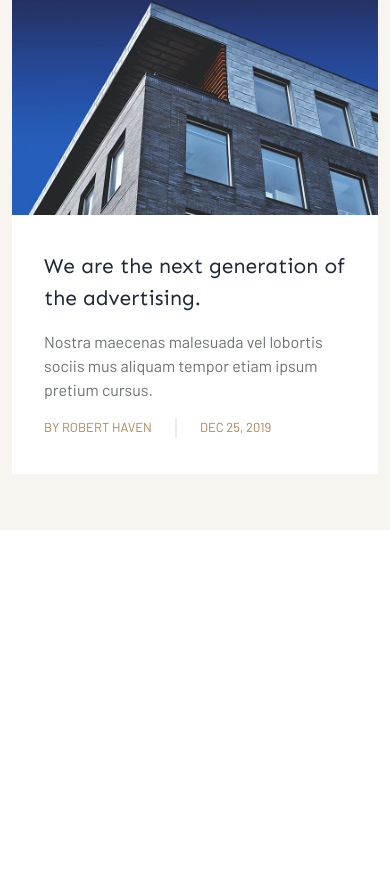
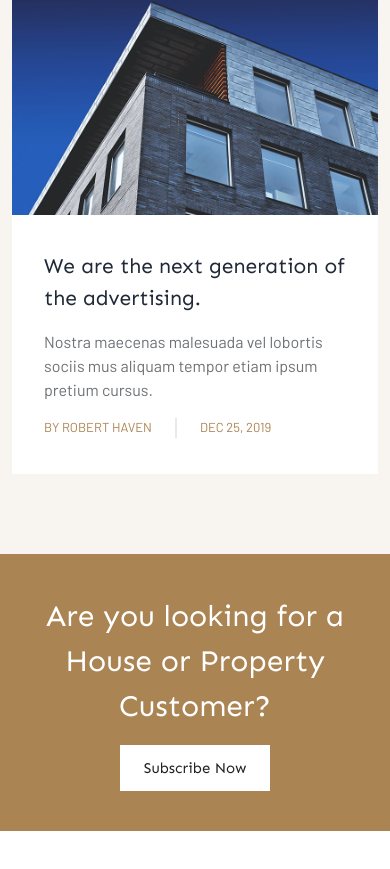
Before and after one commit to RobiulIslam08/Dot-Programmers-Task, a React (Vite) app: page / in a window 390 px wide. Shown: the part 10695-11564 px from the top of the page. Before the commit the page ends 11225 px from the top, so only its background shows below. Built offline with nearby package versions, Linux system fonts and the light colour scheme.

Commit message:
subscribe part for footer complete design and responsive

```diff
--- a/src/component/Home/RecentPost/RecentPost.jsx
+++ b/src/component/Home/RecentPost/RecentPost.jsx
@@ -5,7 +5,7 @@ import postThree from "../../../assets/Home/post3.png"
 
 const RecentPost = () => {
 	return (
-		<div className="bg-[#f8f5f0] px-3 md:px-12 lg:px-16 pb-14 pt-20">
+		<div className="bg-[#f8f5f0] px-3 md:px-12 lg:px-16 pb-20 lg:pb-28 pt-20">
 			{/* heading */}
 			<div className="text-center px-4 w-full lg:w-[490px] xl:w-[640px] mx-auto">
 				<p className="text-lg font-barlow text-[#b28f62] pb-4">Our Recent Post</p>
--- a/src/shared/Footer/Footer.jsx
+++ b/src/shared/Footer/Footer.jsx
@@ -3,7 +3,12 @@
 const Footer = () => {
 	return (
 		<div className="">
+      {/* first footer */}
+      <div className=" bg-[#aa8453] px-3 md:px-12 lg:px-16 py-10 mb-20 flex flex-col md:flex-row  justify-between items-center space-y-4">
+        <p className="text-[30px] flex-1 font-sen text-white md:text-left text-center">Are you looking for a House or Property Customer?</p>
+        <button className="bg-white text-[#222222] px-6 py-3 font-sen text-[15px]">Subscribe Now</button>
 
+      </div>
 		</div>
 	);
 };
```
